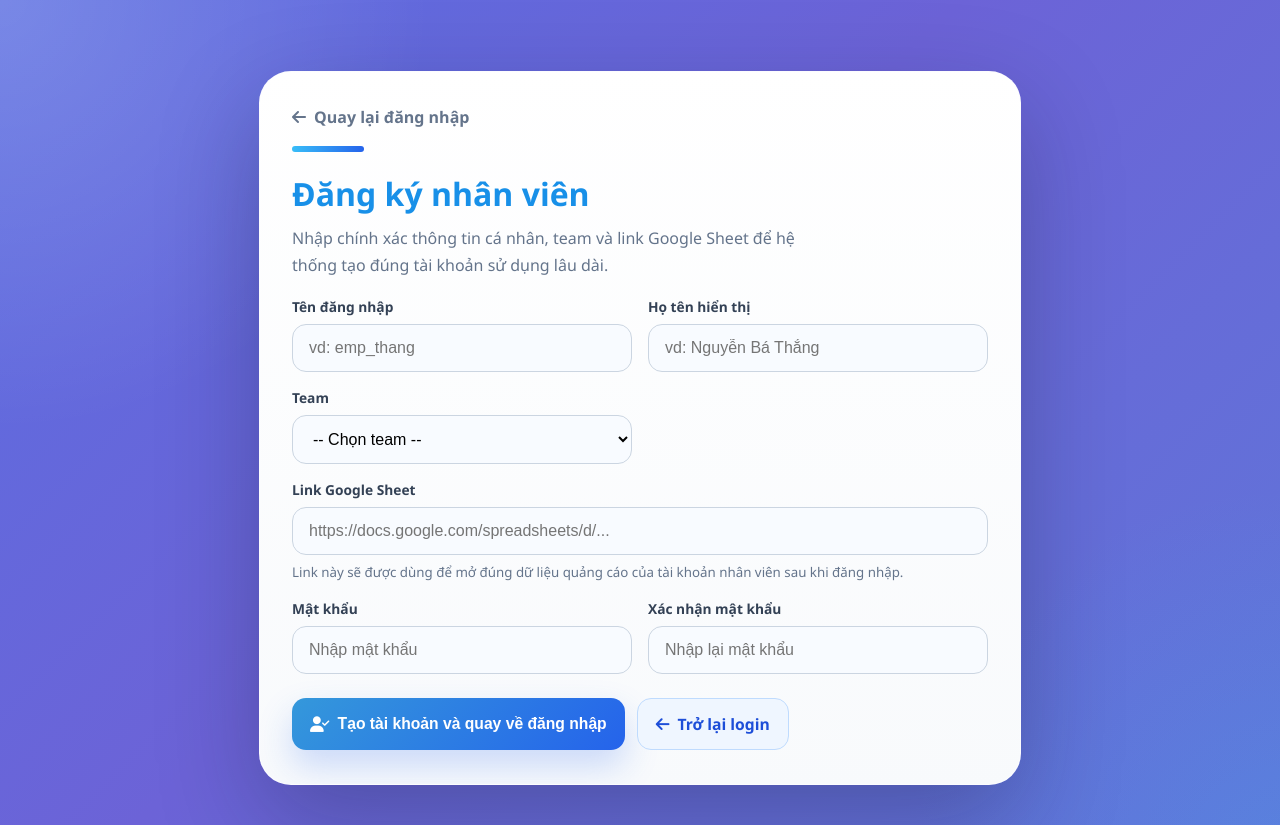
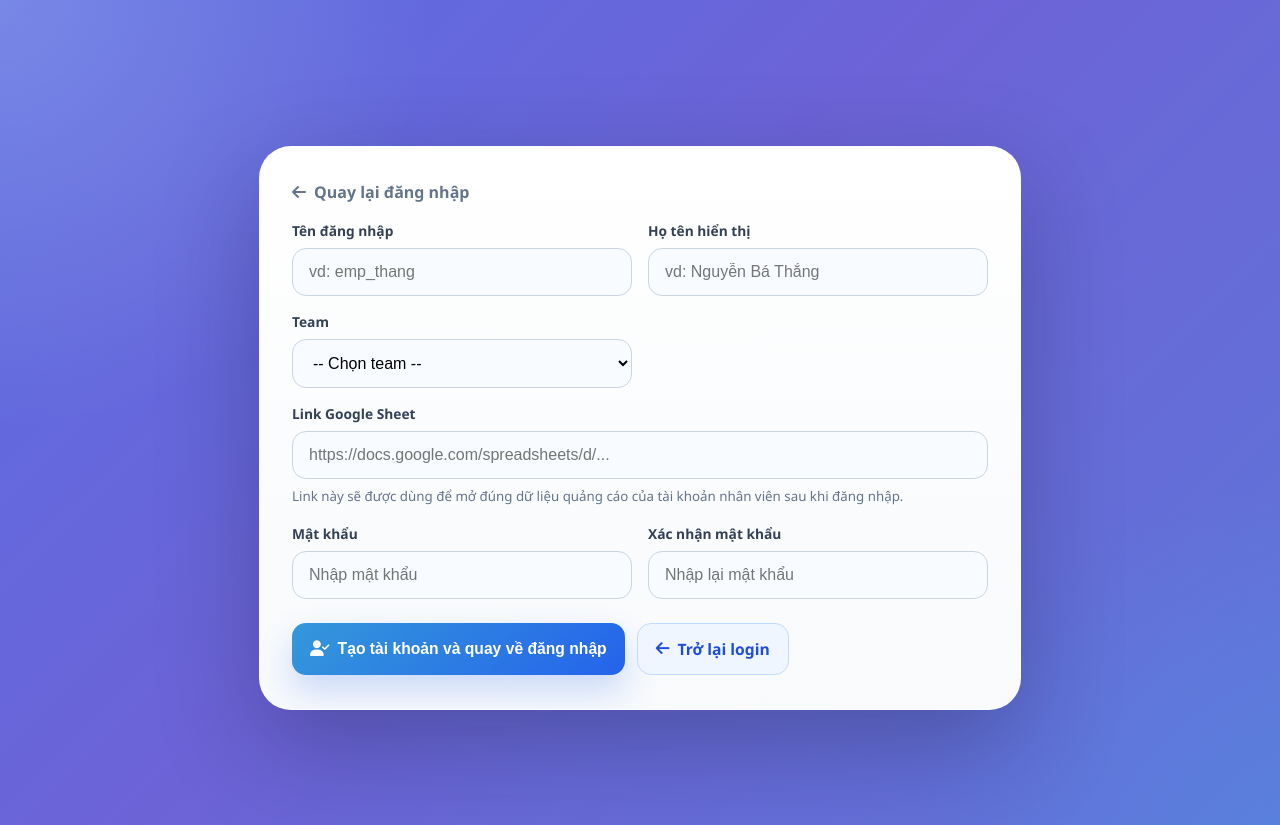
Before and after one commit to thanggdt999-source/chi-phi-ads-dashboard, a Flask app: page /register in a window 1280 px wide. Shown: the top 825 px of the page. Run offline with Flask 3, Linux system fonts and the light colour scheme.

Commit message:
ui: remove register heading and subtitle block

```diff
--- a/web_app/templates/register.html
+++ b/web_app/templates/register.html
@@ -239,10 +239,6 @@
         <div class="register-card">
             <section class="register-form-wrap">
                 <a href="{{ url_for('login') }}" class="back-link"><i class="fas fa-arrow-left"></i> Quay lại đăng nhập</a>
-                <div class="form-accent"></div>
-                <div class="form-title">Đăng ký nhân viên</div>
-                <div class="form-subtitle">Nhập chính xác thông tin cá nhân, team và link Google Sheet để hệ thống tạo đúng tài khoản sử dụng lâu dài.</div>
-
                 {% if error %}
                 <div class="alert alert-error">{{ error }}</div>
                 {% endif %}
```
